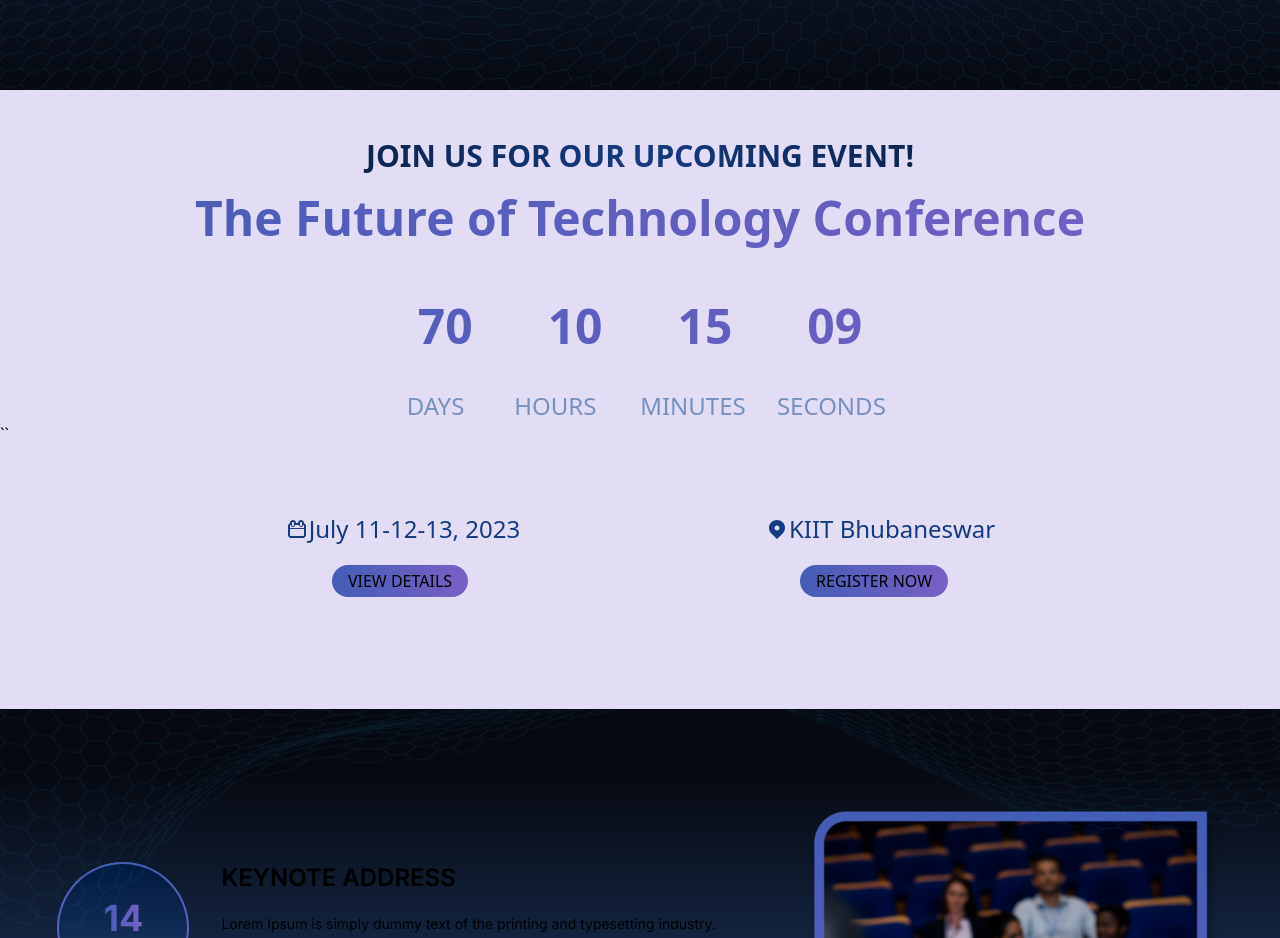
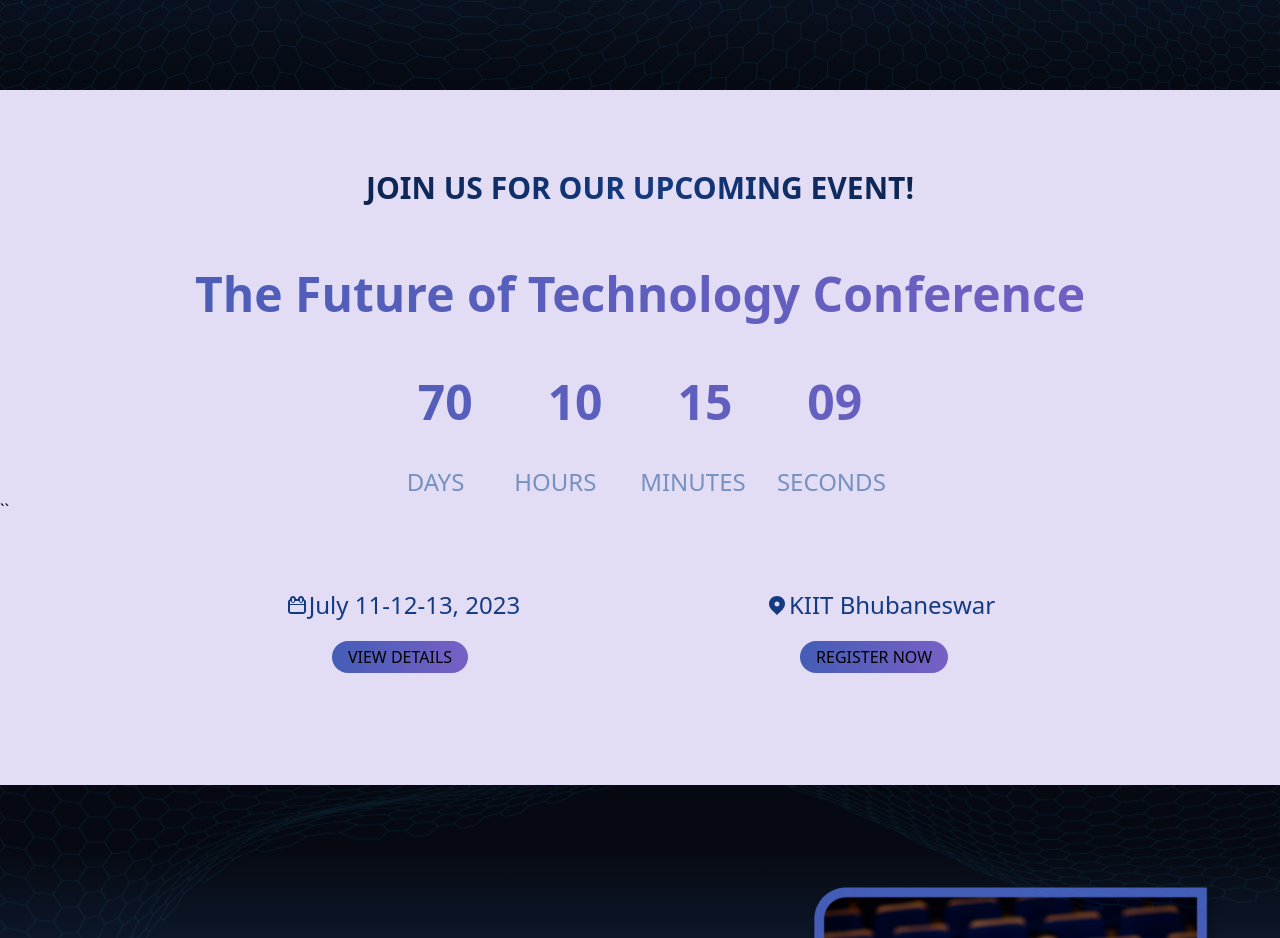
Before and after one commit to manishmh/mun, a Next.js app: page / in a window 1280 px wide. Shown: the part 1180-2118 px from the top of the page. Built offline with nearby package versions, Linux system fonts and the light colour scheme.

Commit message:
better timer

```diff
--- a/src/components/Timer.tsx
+++ b/src/components/Timer.tsx
@@ -15,10 +15,10 @@ const Timer: React.FC = () => {
     <>
       <div className="font-sans w-screen py-28 overflow-hidden bg-carouselBackground pt-12">
         <div className="max-w-7xl mx-auto">
-          <h1 className="pb-5 pyy-36 text-3xl text-center font-bold text-transparent mx-auto max-w-5xl bg-clip-text bg-gradient-to-r from-[#061124] via-[#143A81] to-[#061125]">
+          <h1 className="py-8 text-3xl text-center font-bold text-transparent mx-auto max-w-5xl bg-clip-text bg-gradient-to-r from-[#061124] via-[#143A81] to-[#061125]">
             JOIN US FOR OUR UPCOMING EVENT!
           </h1>
-          <h1 className="pb-5 flex items-center justify-center text-5xl font-semibold text-transparent bg-clip-text bg-gradient-to-r from-[#445DB6] to-[#7860C5]">The Future of Technology Conference</h1>
+          <h1 className="pb-5 py-8 text-center text-5xl font-semibold text-transparent bg-clip-text bg-gradient-to-r from-[#445DB6] to-[#7860C5]">The Future of Technology Conference</h1>
           <div className="p-10 flex items-center justify-center text-5xl font-semibold text-transparent bg-clip-text bg-gradient-to-r from-[#445DB6] to-[#7860C5]">
             <CountdownTimer targetDate={targetDate} />
           </div>
```
